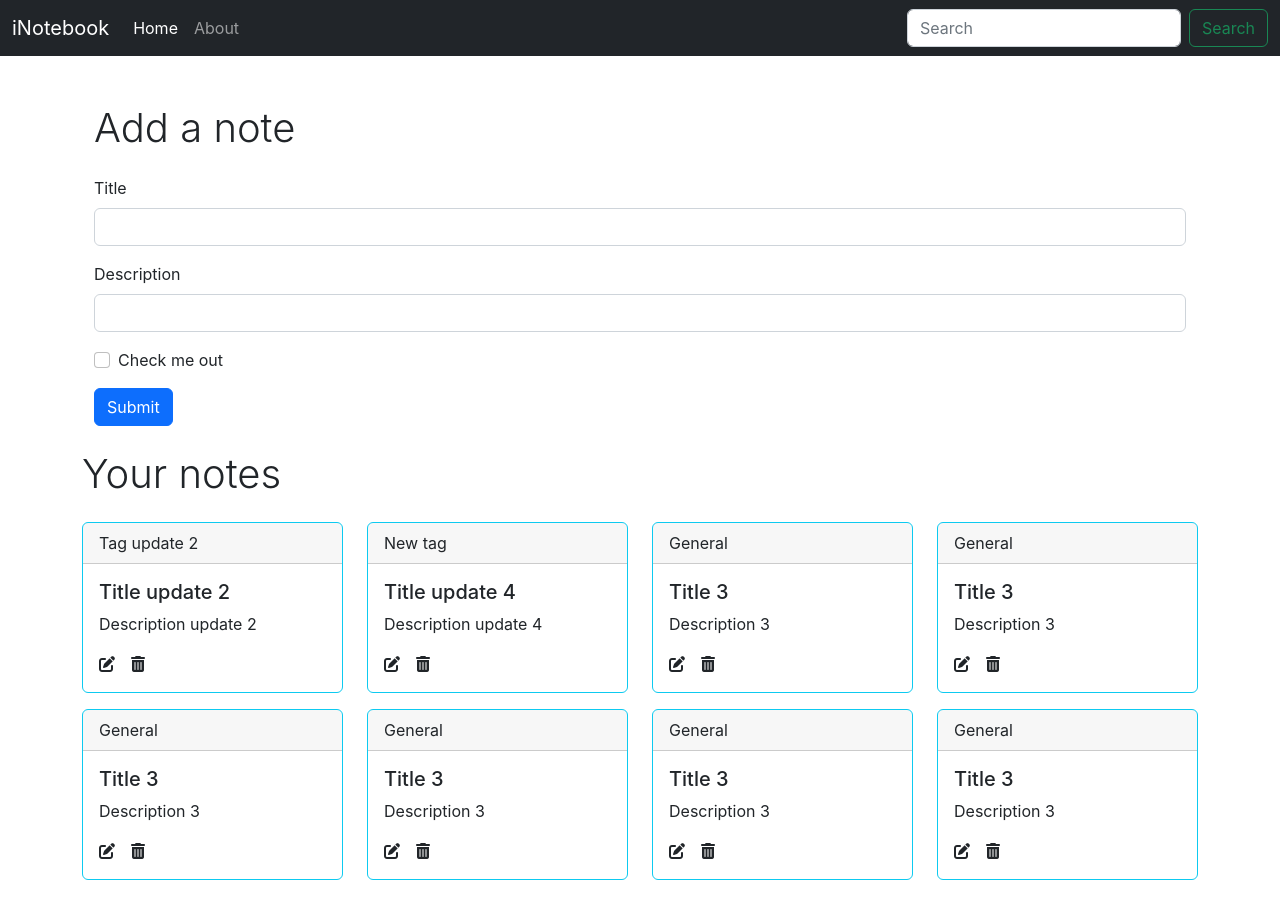
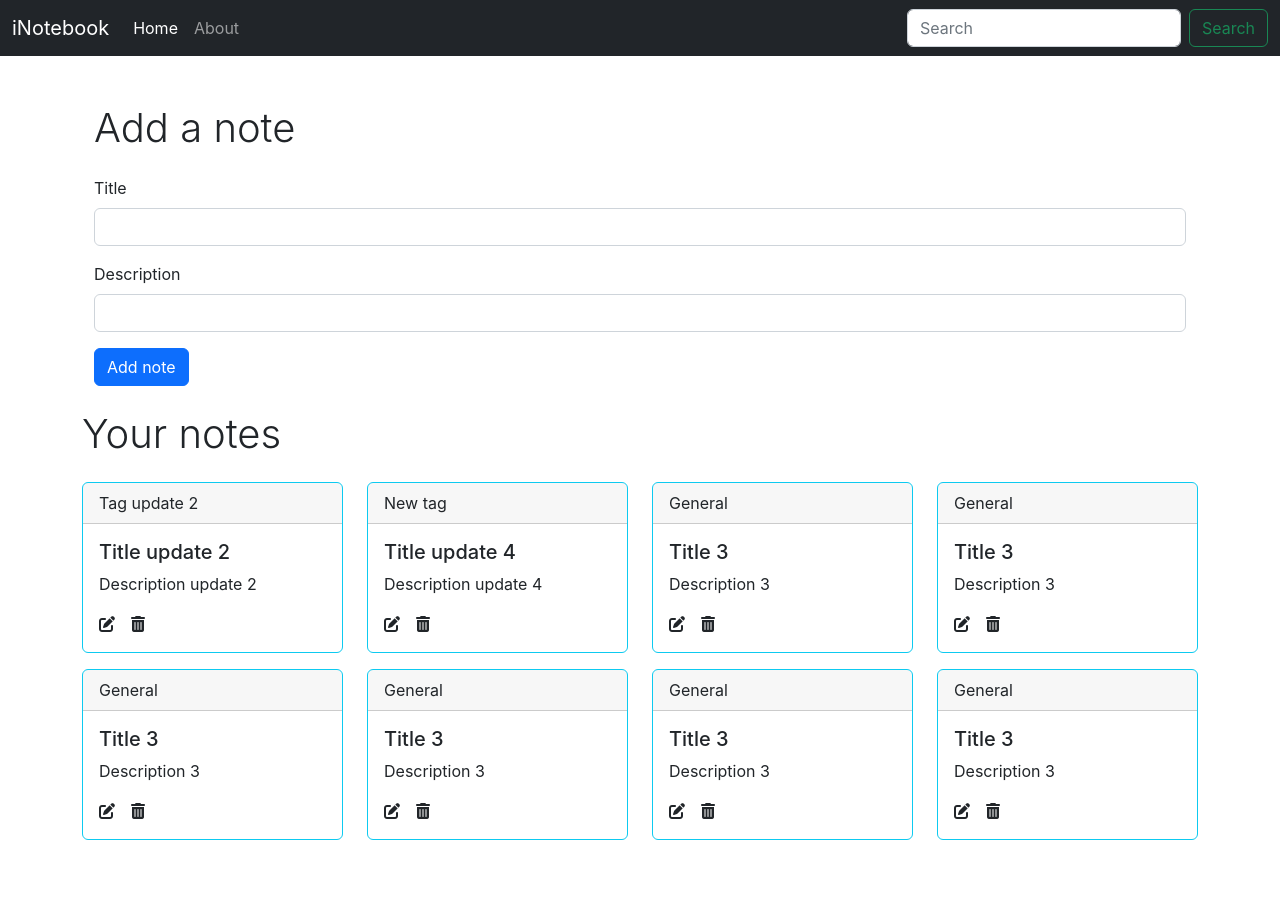
Before and after one commit to rtewari056/iNotebook, a React (Create React App) app: page / in a window 1280 px wide. Shown: the top 918 px of the page. Built offline with nearby package versions, Linux system fonts and the light colour scheme.

Commit message:
Adding "delete note" functionality to iNotebook

```diff
--- a/src/components/AddNote.js
+++ b/src/components/AddNote.js
@@ -49,22 +49,12 @@ export default function AddNote() {
             onChange={onChange}
           />
         </div>
-        <div className="mb-3 form-check">
-          <input
-            type="checkbox"
-            className="form-check-input"
-            id="exampleCheck1"
-          />
-          <label className="form-check-label" htmlFor="exampleCheck1">
-            Check me out
-          </label>
-        </div>
         <button
           type="submit"
           className="btn btn-primary"
           onClick={handleSubmit}
         >
-          Submit
+          Add note
         </button>
       </form>
     </div>
--- a/src/components/NoteItem.js
+++ b/src/components/NoteItem.js
@@ -1,7 +1,11 @@
-import React from "react";
+import React, { useContext } from "react";
+import NoteContext from "../context/notes/NoteContext";
 
 export default function NoteItem(props) {
+  const context = useContext(NoteContext);
+  const { deleteNote } = context;
   const { note } = props;
+
   return (
     <div className="col-md-3">
       <div className="card border-info mb-3">
@@ -10,8 +14,13 @@ export default function NoteItem(props) {
           <h5 className="card-title">{note.title}</h5>
           <p className="card-text">{note.description}</p>
           <div className="icons">
-          <i className="fas fa-edit me-3"></i>
-          <i className="fas fa-trash-alt"></i>
+            <i className="fas fa-edit me-3"></i>
+            <i
+              className="fas fa-trash-alt"
+              onClick={() => {
+                deleteNote(note._id);
+              }}
+            ></i>
           </div>
         </div>
       </div>
--- a/src/context/notes/NoteState.js
+++ b/src/context/notes/NoteState.js
@@ -97,10 +97,14 @@ const NoteState = (props) => {
   };
 
   // Delete a note
-  const deleteNote = () => {};
+  const deleteNote = (id) => {
+    // TODO: API call
+    console.log("Deleting note with id = " + id);
+    setNotes(notes.filter((note) => note._id !== id)); // Filter the deleted note and set the remaining notes
+  };
 
   // Edit a note
-  const editNote = () => {};
+  const editNote = (id, title, description, tag) => {};
 
   return (
     <NoteContext.Provider value={{ notes, addNote, deleteNote, editNote }}>
```
